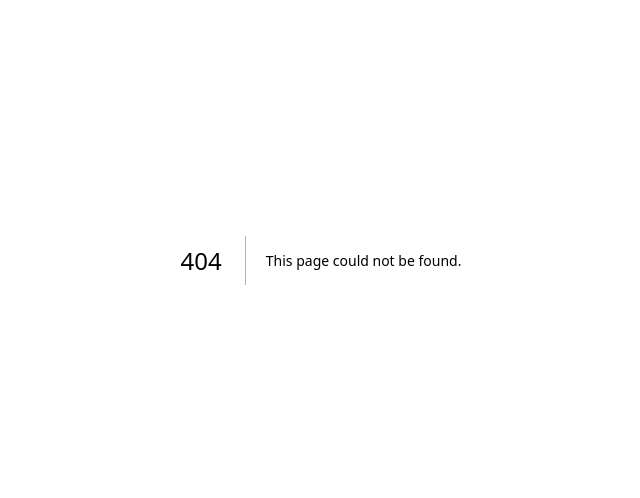
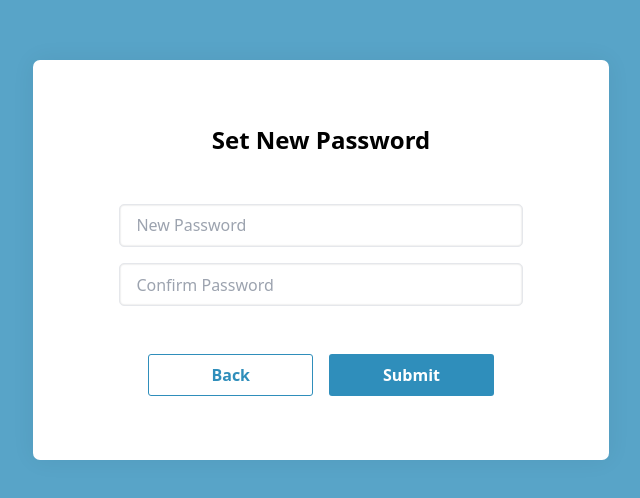
Before and after one commit to banboy38/OnlineBankingApplication-FrontEnd, a Next.js app: page /newPassword in a window 1280 px wide. Before the commit this address had no page. Shown: the part 140-638 px from the top of the page, without its empty margins (319-959 px from the left). Built offline with nearby package versions, Linux system fonts and the light colour scheme.

Commit message:
Forgot Password Frontend-Only

```diff
--- a/package.json
+++ b/package.json
@@ -14,7 +14,7 @@
     "axios-hooks": "^4.0.0",
     "eslint": "8.38.0",
     "eslint-config-next": "13.3.0",
-    "next": "13.3.0",
+    "next": "^13.3.0",
     "postcss": "8.4.22",
     "react": "18.2.0",
     "react-dom": "18.2.0",
--- a/pages/forgotPassword.js
+++ b/pages/forgotPassword.js
@@ -1,6 +1,24 @@
+import { useRouter } from "next/router"
 export default function ForgotPassword(){
+    const router= useRouter()
     return(
         <>
+
+            <div className="box1">
+                <div className="box w-[90%] md:w-[45%]">
+                      <div className="font-semibold text-2xl">Forgot Password?</div>
+
+                      <input type="text" className="w-[70%]" placeholder="Registered E-Mail" id="femail"/>
+
+                      <div className="btn">
+                        <button className="forgotPassword" onClick={()=>{router.push("/")}}>Back</button>
+                        <button className="submit">Submit</button>
+                      </div>
+                </div>
+
+
+            </div>
+
 
         </>
     )
--- /dev/null
+++ b/pages/newPassword.js
@@ -0,0 +1,27 @@
+import { useRouter } from "next/router"
+
+export default function NewPassword(){
+    const router=useRouter()
+
+    return(
+        <>
+        <div className="box1">
+                <div className="box w-[90%] md:w-[45%]">
+                      <div className="font-semibold text-2xl">Set New Password</div>
+
+                      <input type="password" className="w-[70%] mb-[-2rem]" placeholder="New Password" id="newpassword"/>
+                      <input type="password" className="w-[70%]" placeholder="Confirm Password" id="confirmpassword"/>
+
+                      <div className="btn">
+                        <button className="forgotPassword" onClick={()=>{router.push('/verification')}}>Back</button>
+                        <button className="submit">Submit</button>
+                      </div>
+                </div>
+
+
+            </div>
+
+
+        </>
+    )
+}
--- /dev/null
+++ b/pages/verification.js
@@ -0,0 +1,26 @@
+import { useRouter } from "next/router"
+
+export default function Verification(){
+
+    const router = useRouter()
+
+
+    return(
+        <>
+            <div className="box1">
+                <div className="box w-[90%] md:w-[45%]">
+                      <div className="font-semibold text-2xl">OTP</div>
+
+                      <input type="text" className="w-[70%]" placeholder="Enter OTP" id="otp"/>
+
+                      <div className="btn">
+                        <button className="forgotPassword" onClick={()=>{router.push('/forgotPassword')}}>Back</button>
+                        <button className="submit">Verify</button>
+                      </div>
+                </div>
+
+
+            </div>
+        </>
+    )
+}
--- a/styles/globals.css
+++ b/styles/globals.css
@@ -90,3 +90,32 @@ input[type=date]:focus{
   background-color: #2a7fa6;
   color: white;
 }
+
+.box1{
+  display: flex;
+  align-items: center;
+  justify-content: center;
+   height: 100vh;
+}
+
+.box{
+
+  height: 25rem;
+  background: #FFFFFF;
+   box-shadow: 0px 0px 25px rgba(0, 0, 0, 0.06);
+   display: flex;
+   flex-direction: column;
+   justify-content: center;
+  align-items: center;
+  border-radius: 7px;
+
+  gap: 3rem;
+}
+.btn{
+  display: flex;
+  justify-content: center;
+  align-items: center;
+
+  gap: 1rem;
+  width: 60%;
+}
```
Also changed, not shown: 1 other file (tests, documents, lock files or other folders).
